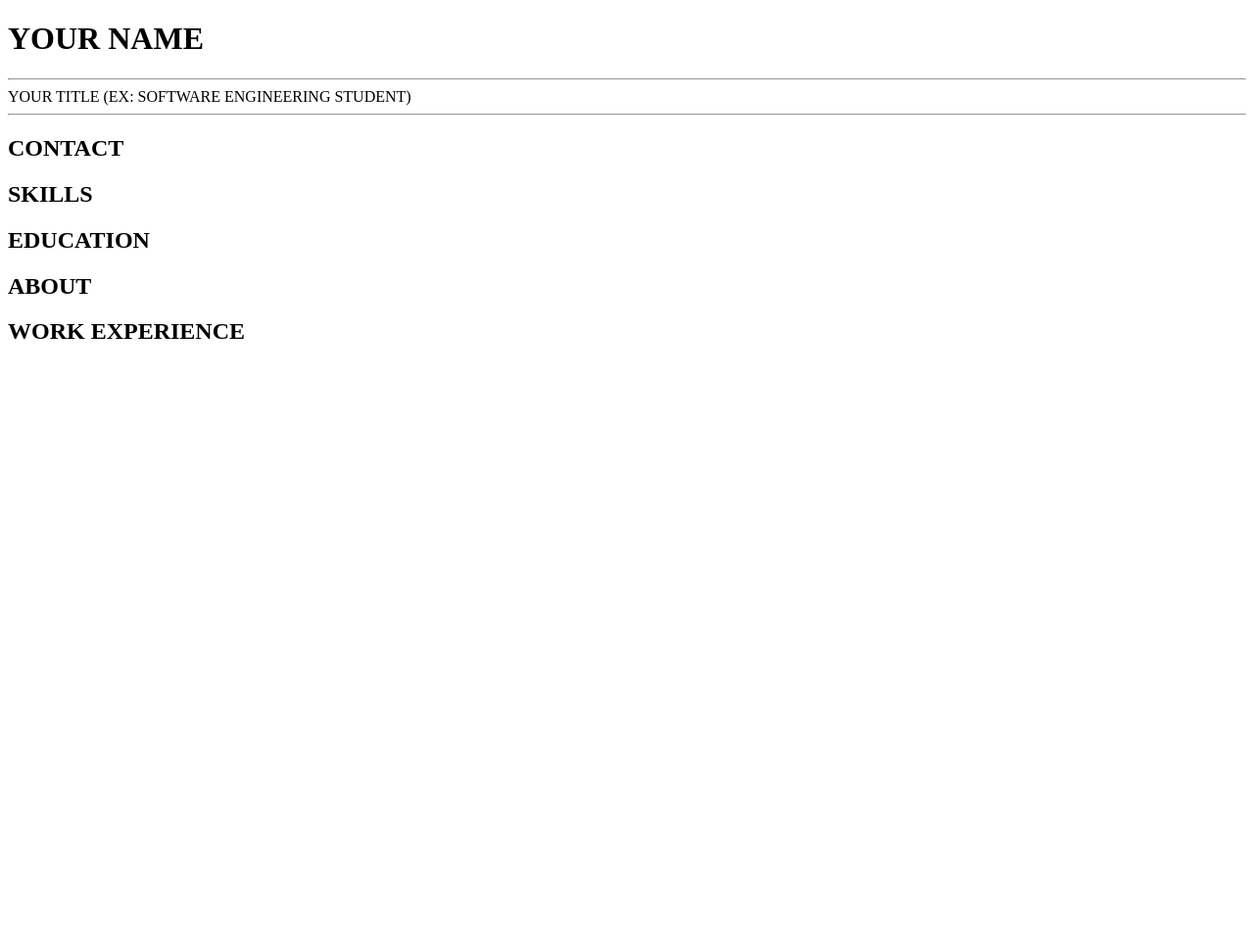
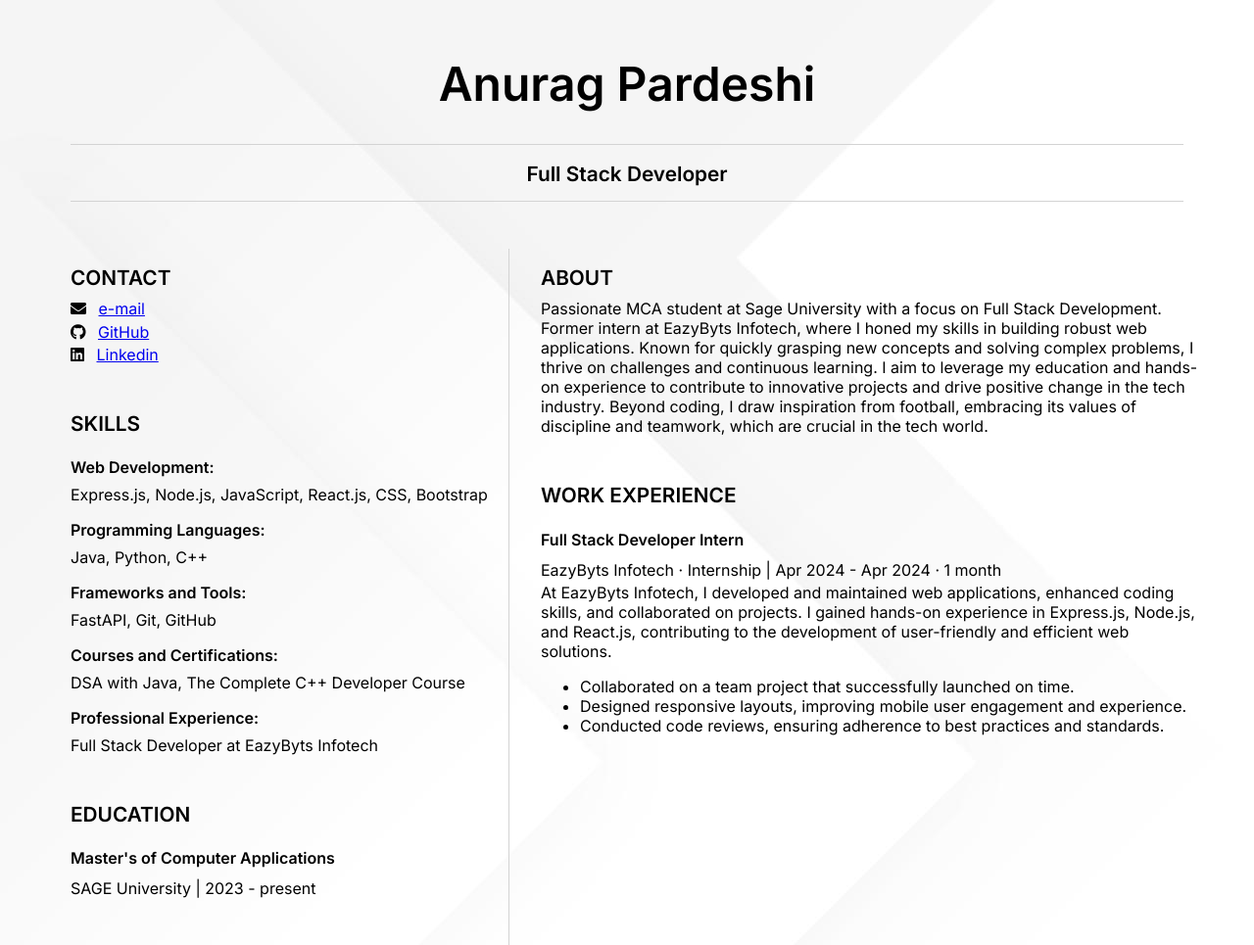
Before and after one commit to anuragpardeshii/resume-website, a plain HTML site: page index.html in a window 1280 px wide. Shown: the whole page at 98% size. Before the commit the page ends 800 px from the top, so only its background shows below. Drawn offline with Linux system fonts and the light colour scheme.

Commit message:
first commit

```diff
--- a/index.html
+++ b/index.html
@@ -4,16 +4,20 @@
 <head>
     <meta charset="UTF-8">
     <meta name="viewport" content="width=device-width, initial-scale=1.0">
-    <link href="style.css" rel="stylesheet">
+    <link href="/style.css" rel="stylesheet">
+    <link rel="stylesheet" href="https://cdnjs.cloudflare.com/ajax/libs/font-awesome/5.15.4/css/all.min.css">
+    <link rel="preconnect" href="https://fonts.googleapis.com">
+    <link rel="preconnect" href="https://fonts.gstatic.com" crossorigin>
+    <link href="https://fonts.googleapis.com/css2?family=Inter:wght@100..900&display=swap" rel="stylesheet">
     <title>Your Name resume</title>
 </head>
 
 <body>
     <header id="header">
         <!-- resume header with your name and title -->
-        <h1>YOUR NAME</h1>
+        <h1>Anurag Pardeshi</h1>
         <hr>
-        YOUR TITLE (EX: SOFTWARE ENGINEERING STUDENT)
+        <h2>Full Stack Developer</h2>
         <hr>
     </header>
     <main>
@@ -21,24 +25,66 @@
             <section>
                 <h2>CONTACT</h2>
                 <!-- contact info including social media -->
+                <p>
+                    <i class="fa fa-envelope" aria-hidden="true"></i>
+                    <a href="pardeshianurag22@gmail.com">e-mail</a>
+                </p>
+                <p>
+                    <i class="fab fa-github" aria-hidden="true"></i>
+                    <a href="https://github.com/anuragpardeshii">GitHub</a>
+                </p>
+                <p>
+                    <i class="fab fa-linkedin" aria-hidden="true"></i>
+                    <a href="linkedin.com/linkedin-username">Linkedin</a>
+                </p>
+
             </section>
             <section>
                 <h2>SKILLS</h2>
                 <!-- your skills -->
+                    <h3>Web Development:</h3> Express.js, Node.js, JavaScript, React.js, CSS, Bootstrap
+                    <h3>Programming Languages:</h3> Java, Python, C++
+                    <h3>Frameworks and Tools:</h3> FastAPI, Git, GitHub
+                    <h3>Courses and Certifications:</h3> DSA with Java, The Complete C++ Developer Course
+                    <h3>Professional Experience:</h3> Full Stack Developer at EazyByts Infotech
             </section>
             <section>
                 <h2>EDUCATION</h2>
                 <!-- your education -->
+                <h3>Master's of Computer Applications</h3>
+                <p>
+                    SAGE University | 2023 - present
+                </p>
             </section>
         </article>
         <article id="mainRight">
             <section>
                 <h2>ABOUT</h2>
                 <!-- about you -->
+                <p>Passionate MCA student at Sage University with a focus on Full Stack Development. Former intern at
+                    EazyByts Infotech, where I honed my skills in building robust web applications. Known for quickly
+                    grasping new concepts and solving complex problems, I thrive on challenges and continuous learning.
+                    I aim to leverage my education and hands-on experience to contribute to innovative projects and
+                    drive positive change in the tech industry. Beyond coding, I draw inspiration from football,
+                    embracing its values of discipline and teamwork, which are crucial in the tech world.</p>
             </section>
             <section>
                 <h2>WORK EXPERIENCE</h2>
                 <!-- your work experience -->
+                <h3>Full Stack Developer Intern</h3>
+                <p>
+                    EazyByts Infotech · Internship | Apr 2024 - Apr 2024 · 1 month
+                </p>
+                <p>
+                    At EazyByts Infotech, I developed and maintained web applications, enhanced coding skills, and
+                    collaborated on projects. I gained hands-on experience in Express.js, Node.js, and React.js,
+                    contributing to the development of user-friendly and efficient web solutions.
+                </p>
+                <ul>
+                    <li>Collaborated on a team project that successfully launched on time.</li>
+                    <li>Designed responsive layouts, improving mobile user engagement and experience.</li>
+                    <li>Conducted code reviews, ensuring adherence to best practices and standards.</li>
+                </ul>
             </section>
         </article>
     </main>
--- a/style.css
+++ b/style.css
@@ -0,0 +1,64 @@
+body {
+    font-family: "Inter", sans-serif;
+    font-size: 1rem;
+    max-width: 1200px;
+    margin: auto;
+    background-image: url(./images/whitebg.jpg);
+
+}
+
+h1 {
+    font-size: 3em;
+    padding-top: 0.5em;
+    padding-bottom: 0.5em;
+}
+
+h2 {
+    font-size: 1.3em;
+    padding-bottom: 0.3em;
+}
+
+h3 {
+    font-size: 1em;
+    padding-bottom: 0.5em;
+}
+
+header {
+    text-align: center;
+    margin: auto 2em;
+}
+
+section {
+    margin: auto 1em 3em 2em;
+}
+
+i {
+    margin-right: .5em;
+}
+
+p {
+    margin: .2em auto
+}
+
+hr {
+    border: none;
+    background-color: lightgray;
+    height: 1px;
+}
+
+h1,
+h2,
+h3 {
+    font-weight: 600;
+    margin-bottom: 0;
+}
+
+#mainLeft {
+    border-right: 1px solid lightgray;
+}
+
+main {
+    display: grid;
+    grid-template-columns: 40% 60%;
+    margin-top: 3em;
+}
```
Also changed, not shown: app.js (deleted), images/whitebg.jpg (added).
